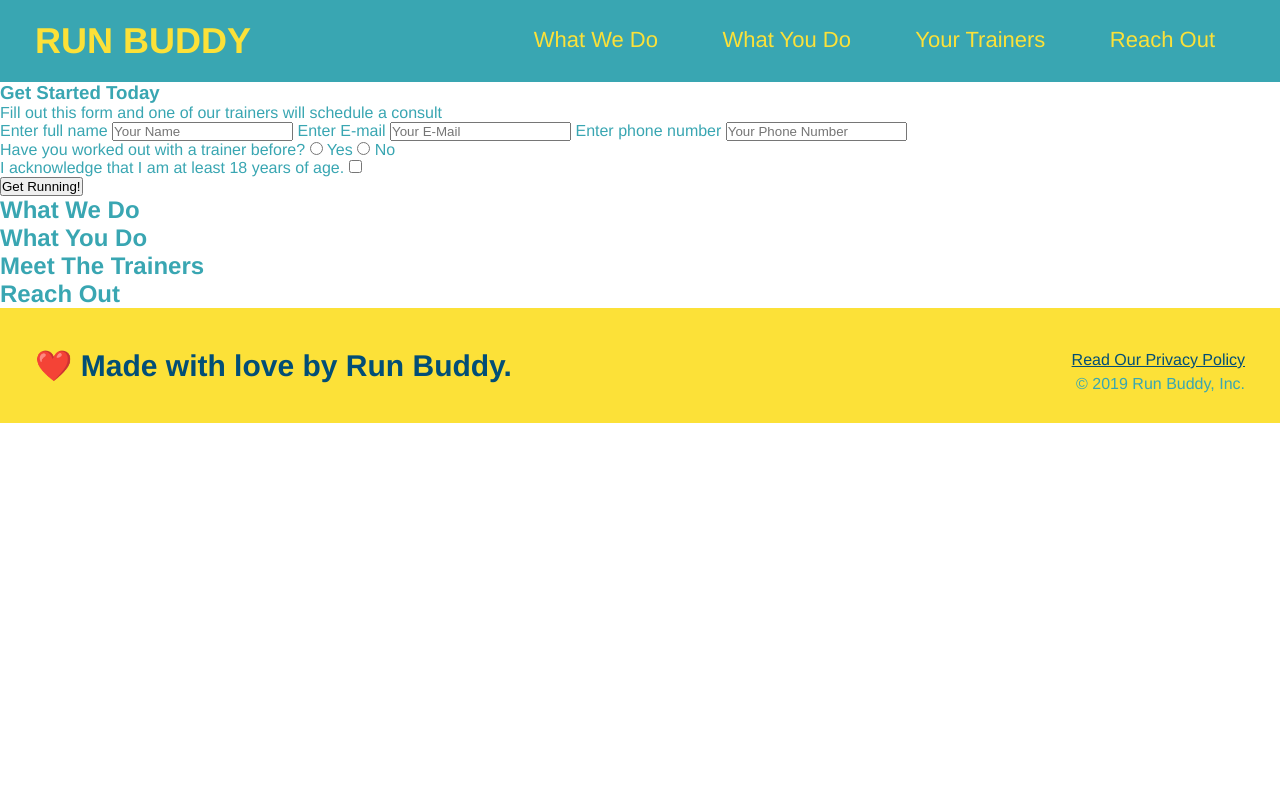
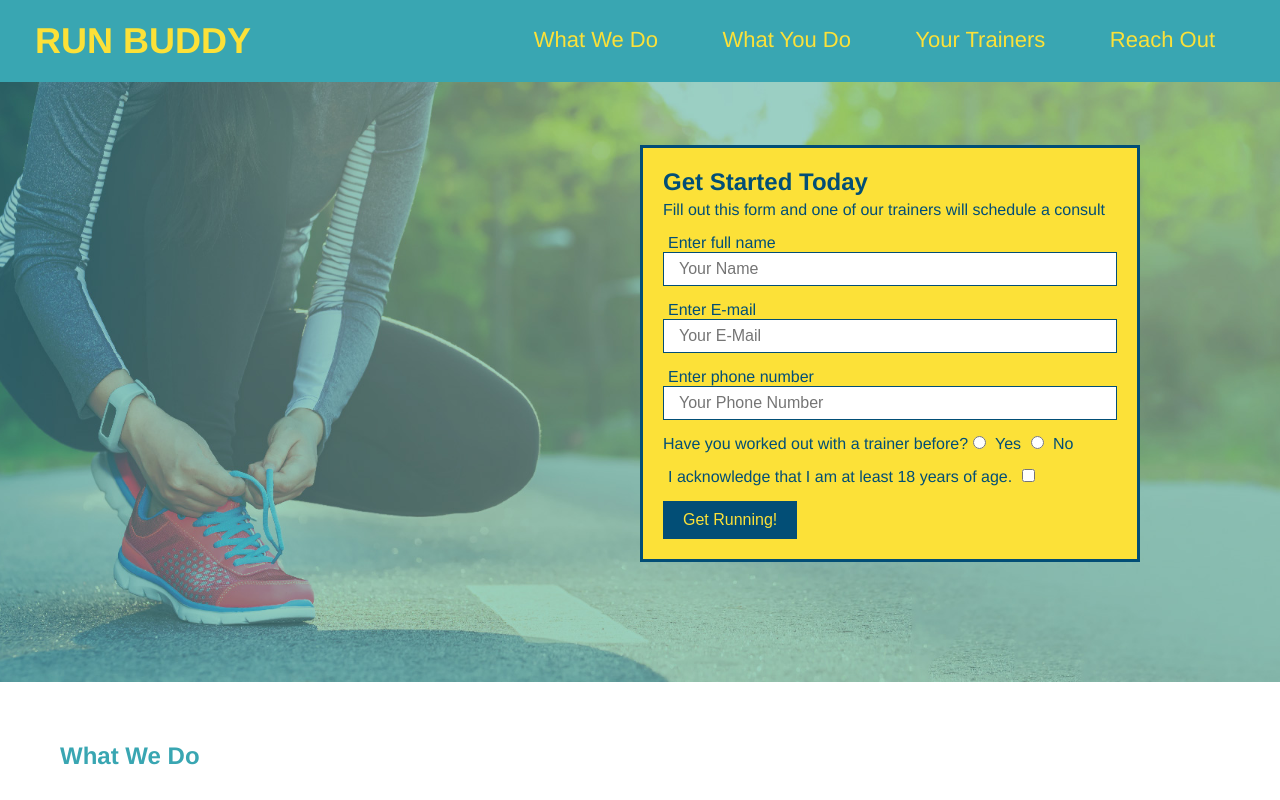
Before and after one commit to bradleyparris/run-buddy2, a plain HTML site: page index.html in a window 1280 px wide. Shown: the top 800 px of the page. Drawn offline with Linux system fonts and the light colour scheme.

Commit message:
formatting sign-up form

```diff
--- a/assets/css/style.css
+++ b/assets/css/style.css
@@ -72,3 +72,59 @@
   footer a {
     color: #024e76;
   }
+
+  section {
+    padding: 60px;
+  }
+
+  .hero{
+    background-image: url("../images/hero-bg.jpg");
+    height: 600px;
+    background-size: cover;
+    background-position: center;
+    position: relative;
+  }
+
+  .hero-form{
+    background-color: #fce138;
+    padding: 20px;
+    width: 500px;
+    color: #024e76;
+    border-style: solid;
+    border-width: 3px;
+    border-color: #024e76;
+    position: absolute;
+    bottom: 120px;
+    right: 140px;
+  }
+
+  h3{
+      font-size: 24px;
+      margin: 0px;
+  }
+
+  .hero-form p {
+    margin: 5px 0 15px 0;
+  }
+
+  .form-input{
+    border: 1px solid #024e76;
+    display: block;
+    padding: 7px 15px;
+    font-size: 16px;
+    color: #024e76;
+    width: 100%;
+    margin-bottom: 15px;
+  }
+
+  .hero-form label {
+    margin: 0 5px;
+  }
+
+  .hero-form button {
+    color: #fce138;
+    background-color: #024e76;
+    border: none;
+    padding: 10px 20px;
+    font-size: 16px;
+  }
--- a/index.html
+++ b/index.html
@@ -33,23 +33,23 @@
         </header>
 
         <!-- hero/jumbotron -->
-        <section>
-            <div>
+        <section class="hero">
+            <div class="hero-form">
                 <h3>Get Started Today</h3>
                 <p>Fill out this form and one of our trainers will schedule a consult</p>
                 <!-- Add the form element -->
                 <form>
                     <!-- Name -->
                     <label for="name">Enter full name</label>
-                    <input type="text" placeholder="Your Name" name="name" id="name"/>
+                    <input type="text" placeholder="Your Name" name="name" id="name" class="form-input"/>
 
                     <!-- E-mail -->
                     <label for="email">Enter E-mail</label>
-                    <input type="email" placeholder="Your E-Mail" name="email" id="email"/>
+                    <input type="email" placeholder="Your E-Mail" name="email" id="email" class="form-input"/>
 
                     <!-- Phone Number-->
                     <label for="phone-number">Enter phone number</label>
-                    <input type="tel" placeholder="Your Phone Number" name="phone-number" id="phone-number"/>
+                    <input type="tel" placeholder="Your Phone Number" name="phone-number" id="phone-number" class="form-input"/>
 
                     <!-- Worked with Trainer Y/N -->
                     <p>
@@ -81,22 +81,22 @@
 
         <!-- "what we do" section -->
         <section>
-        <h2 id="what-we-do">What We Do</h2>
+            <h2 id="what-we-do">What We Do</h2>
         </section>
 
         <!-- "what you do" section -->
         <section>
-        <h2>What You Do</h2>
+            <h2 id="what-you-do">What You Do</h2>
         </section>
 
         <!-- "meet the trainers" section -->
         <section>
-        <h2>Meet The Trainers</h2>
+            <h2 id="your-trainers">Meet The Trainers</h2>
         </section>
 
         <!-- "reach out" section -->
         <section>
-            <h2>Reach Out</h2>
+            <h2 id="reach-out">Reach Out</h2>
         </section>
 
 
```
Also changed, not shown: assets/images/hero-bg.jpg (added).
